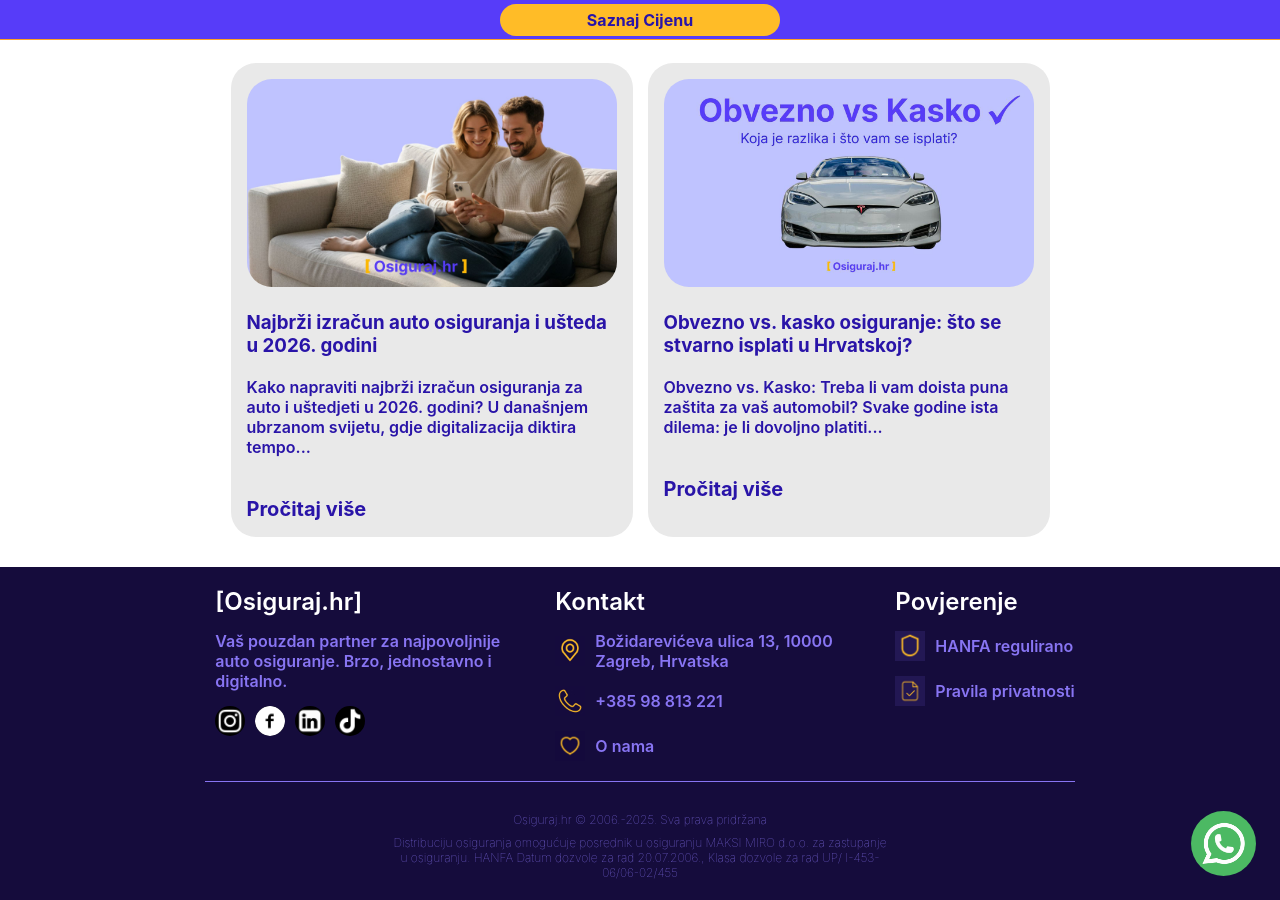
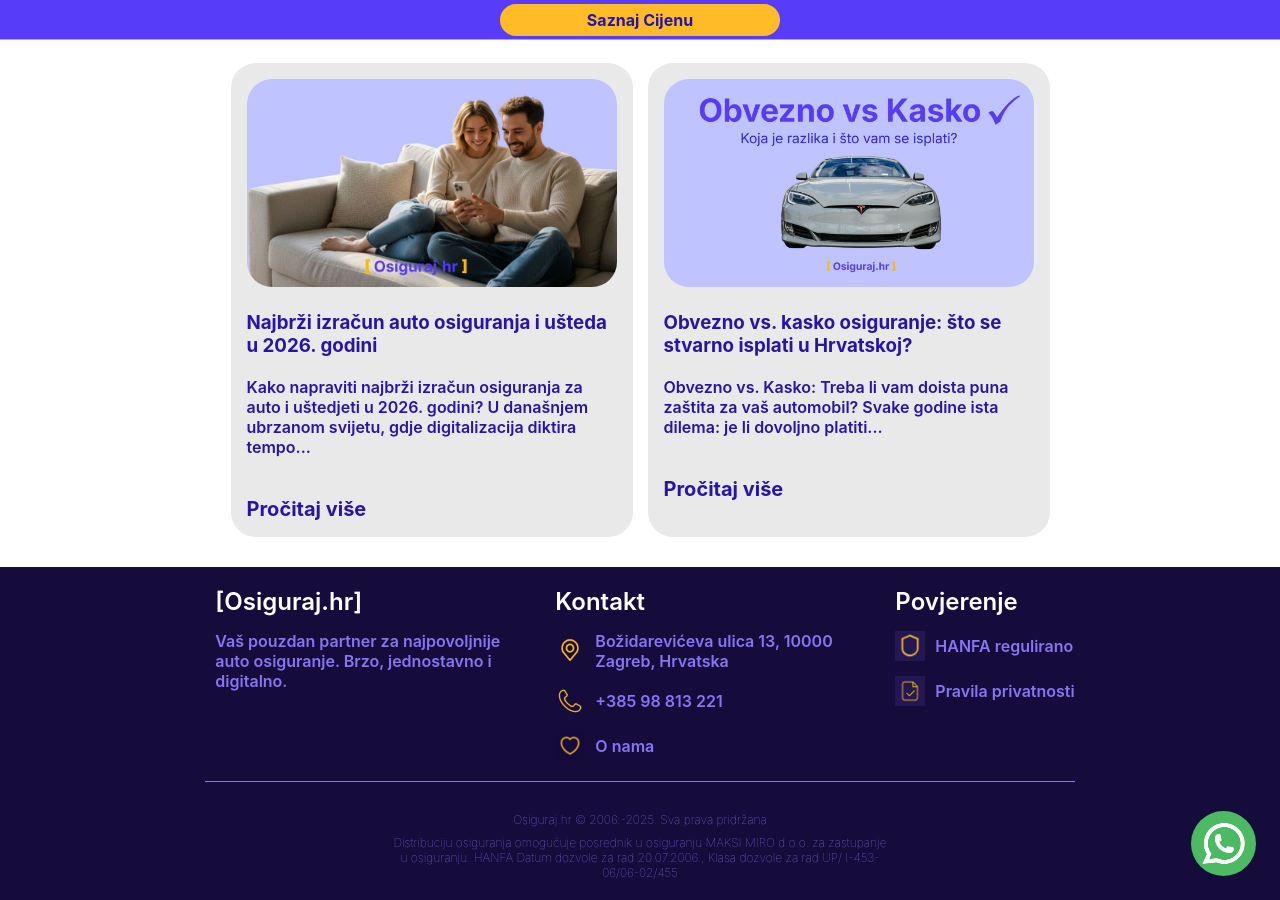
Before and after one commit to Filip-Gale/OsigurajHR, a Jekyll site: the page built from index.html, in a window 1280 px wide and 900 px high, scrolled down 4524 px. Built offline with Jekyll 4.4.1, drawn with Linux system fonts in a browser that asks for light colours.

Commit message:
Update footer.html

```diff
--- a/_includes/footer.html
+++ b/_includes/footer.html
@@ -9,13 +9,8 @@
             <p class="card-title text-white">[Osiguraj.hr]</p>
 
             <p>Vaš pouzdan partner za najpovoljnije auto osiguranje. Brzo, jednostavno i digitalno.</p>
-            <div id="socials">
-                <a href="https://www.instagram.com/osiguraj_hr?igsh=aWFrbzRhZXBld2pt&utm_source=qr"><img src="{{ '/img/instagram.jpg' | relative_url }}" alt="instagram"> </a>
-                <a href="https://web.facebook.com/profile.php?id=61586831552294"> <img src="{{ '/img/facebook.jpg' | relative_url }}" alt="facebook"></a>
-                <a href="https://www.linkedin.com/company/osigurajhr/"> <img src="{{ '/img/linkedin.jpg' | relative_url }}" alt="linkedin"></a>
-                <a href="https://www.tiktok.com/@osiguraj.hr?_r=1&_t=ZN-93EkOQL0w0U"> <img src="{{ '/img/tiktok.jpg' | relative_url }}" alt="tiktok"></a>
+
             </div>
-        </div>
 
         <div class="footer-segment text-purple">
             <p class="card-title text-white">Kontakt</p>
```
